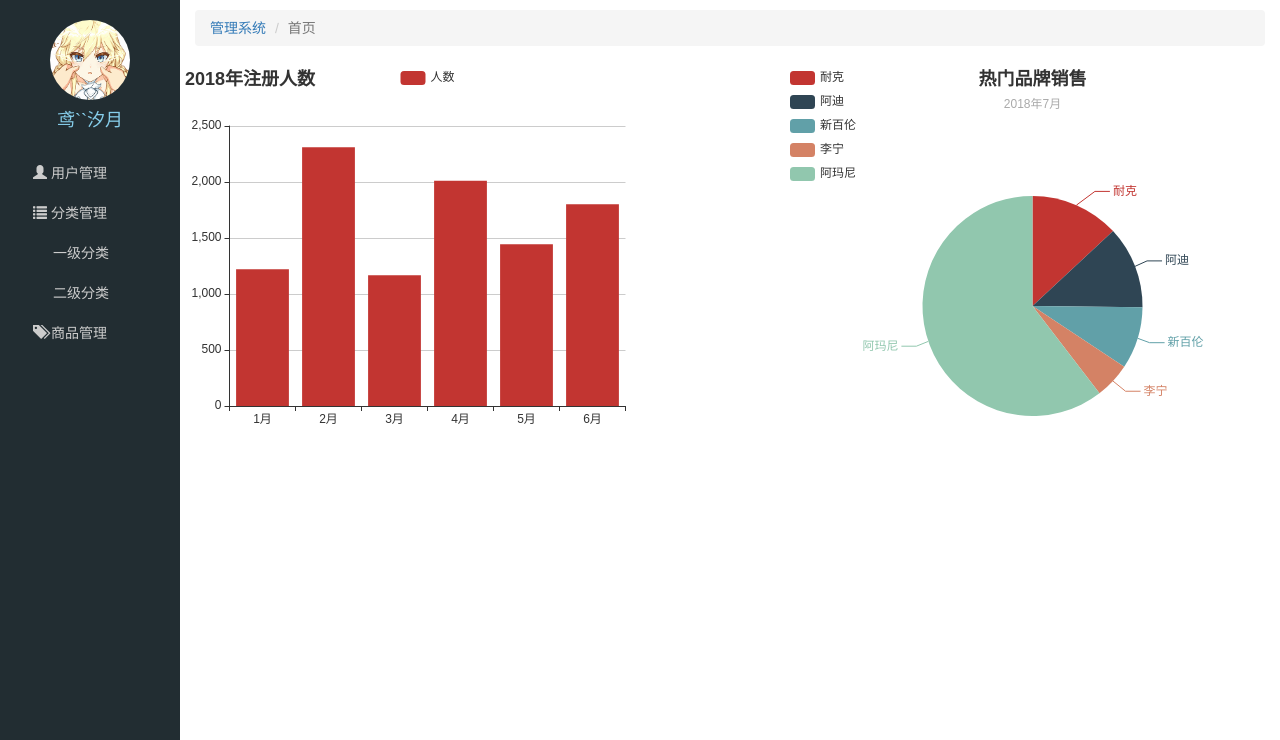
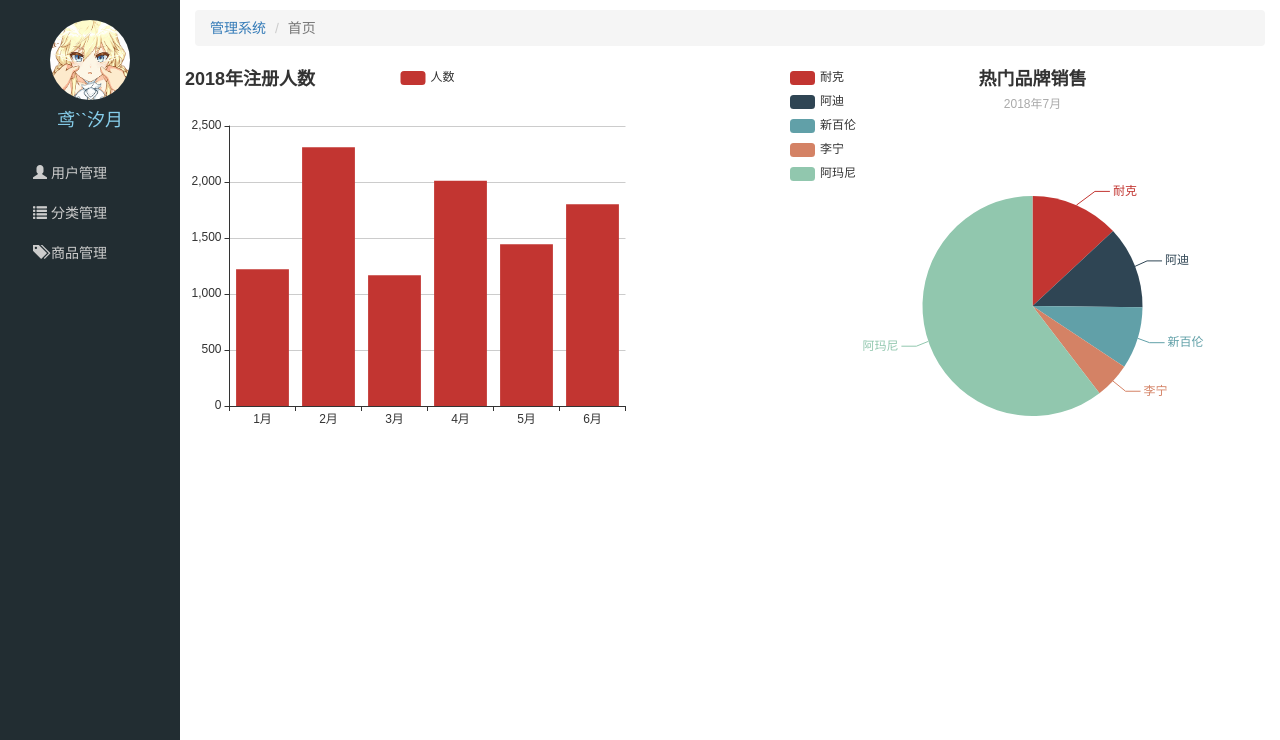
Before and after one commit to MoonPerformer/Moon-Practice, a website: page public/admin/index.html in a window 1280 px wide. Shown: the part 60-800 px from the top of the page. Drawn offline with Linux system fonts and the light colour scheme; files whose address does not match are found by name.

Commit message:
代码修改

```diff
--- a/public/admin/index.html
+++ b/public/admin/index.html
@@ -31,7 +31,7 @@
             <span class="glyphicon glyphicon-list"></span>
             分类管理
           </a>
-          <div class="child" style="display:block;">
+          <div class="child" style="display:none;">
             <a href="first.html" class="">一级分类</a>
             <a href="second.html" class="">二级分类</a>
           </div>
```
Also changed, not shown: public/admin/product.html (+1 -1 lines), public/admin/user.html (+1 -1 lines).
